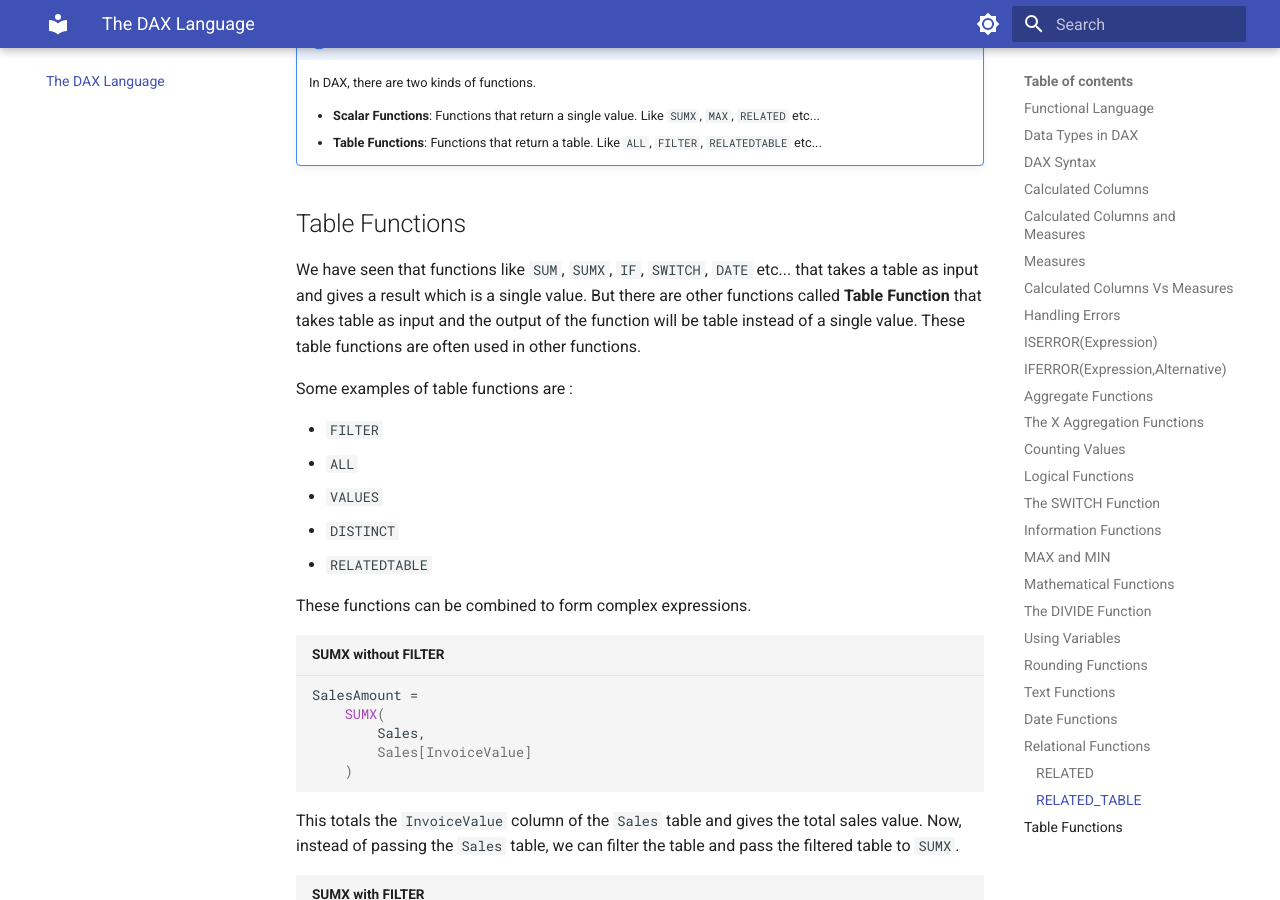
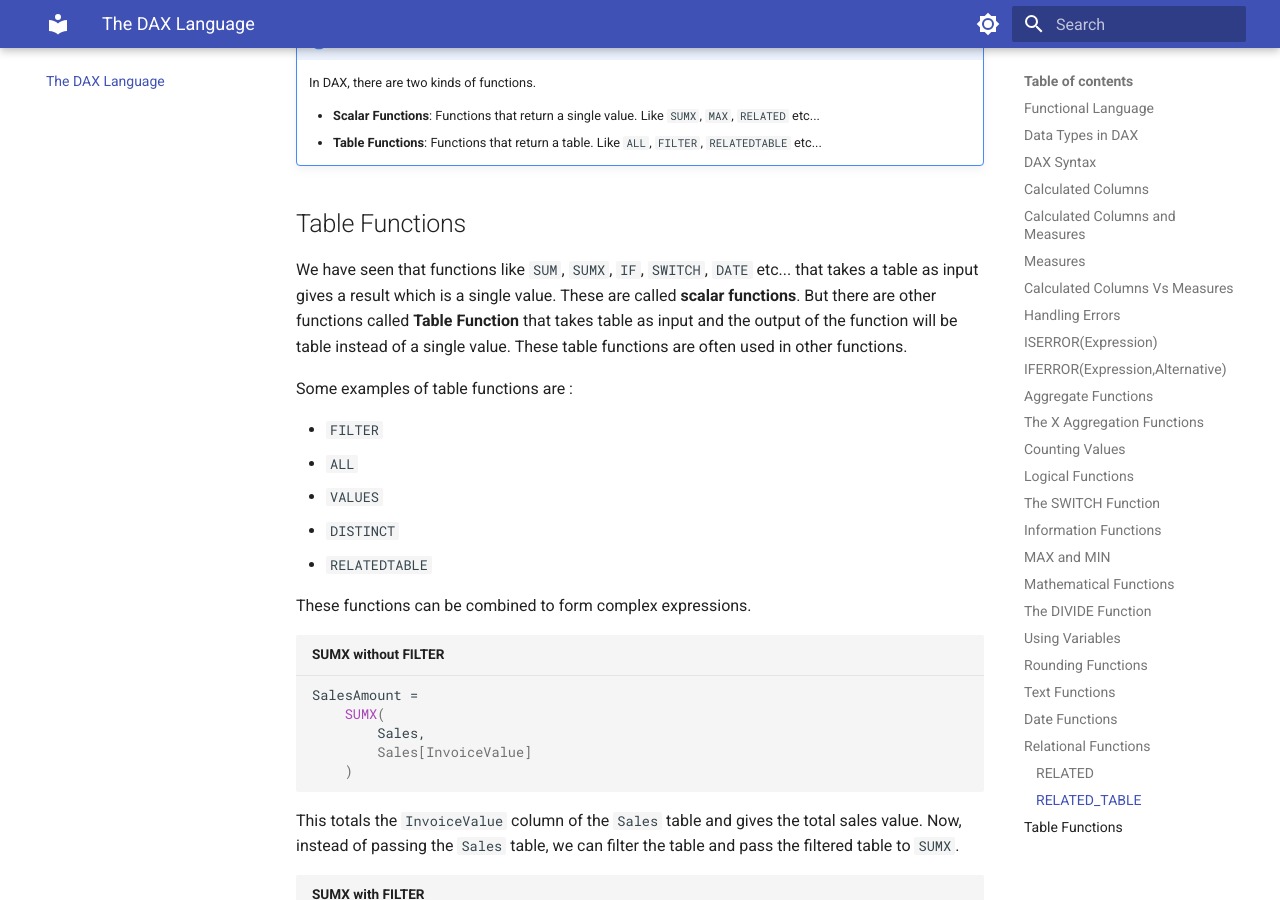
Before and after one commit to wheelocity/wow_learning, an MkDocs documentation site: the page built from docs/dax.md, in a window 1280 px wide and 900 px high, scrolled down 13690 px. Built offline with MkDocs 1.6.1 and Material for MkDocs 9.7.7, drawn with Linux system fonts in a browser that asks for light colours.

Commit message:
corrected mistake

```diff
--- a/docs/dax.md
+++ b/docs/dax.md
@@ -527,7 +527,7 @@ For each sales header, there will be multiple rows (one row for each SKU in the
 
 ## Table Functions
 
-We have seen that functions like `SUM`, `SUMX`, `IF`, `SWITCH`, `DATE` etc... that takes a table as input and gives a result which is a single value. But there are other functions called **Table Function** that takes table as input and the output of the function will be table instead of a single value. These table functions are often used in other functions.
+We have seen that functions like `SUM`, `SUMX`, `IF`, `SWITCH`, `DATE` etc... that takes a table as input gives a result which is a single value. These are called **scalar functions**. But there are other functions called **Table Function** that takes table as input and the output of the function will be table instead of a single value. These table functions are often used in other functions.
 
 Some examples of table functions are :
 
```
Also changed, not shown: site/dax.html, site/lab1.html, site/search/search_index.json, site/sitemap.xml, 2 other files.
